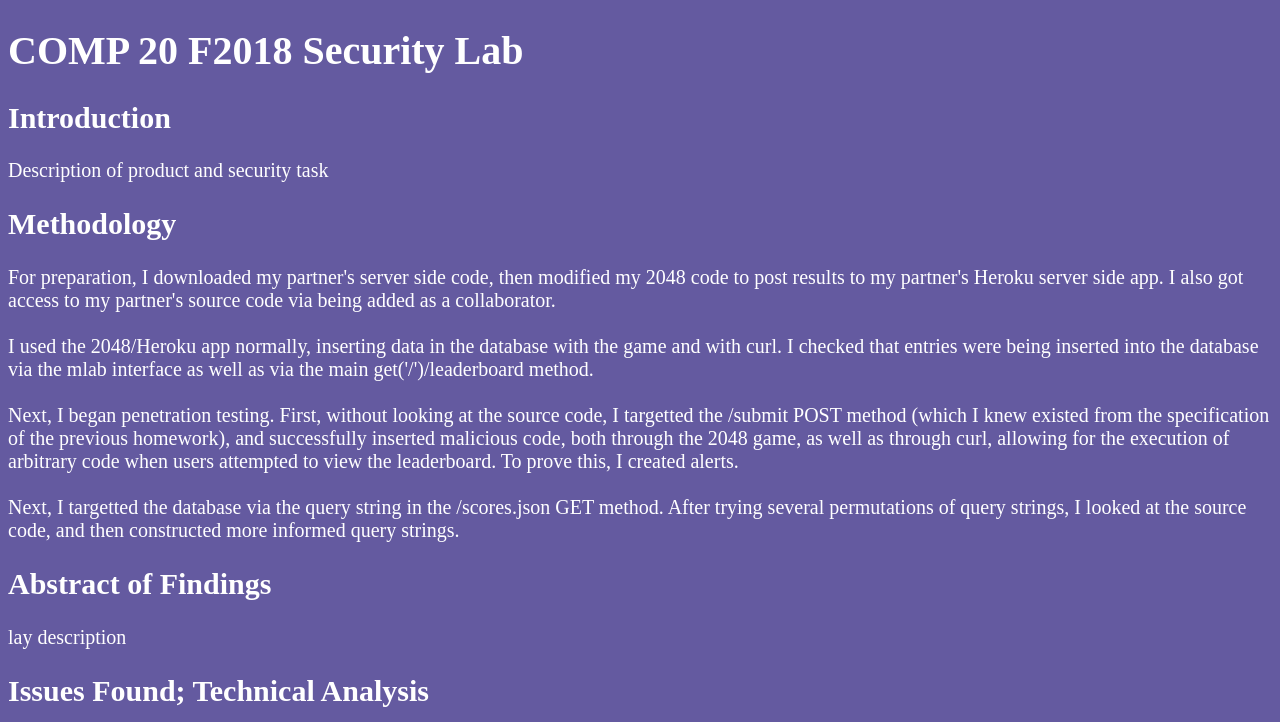
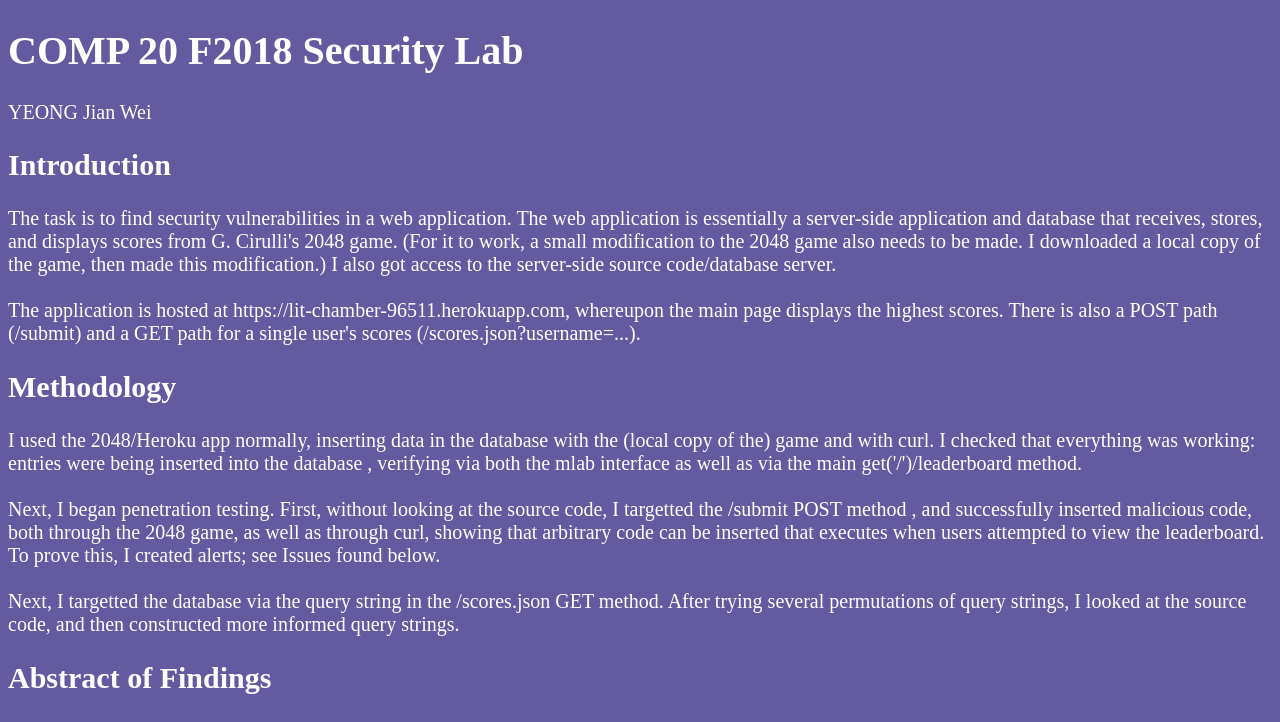
Before and after one commit to jw-yeong/comp20-jyeong, a plain HTML site: page security/index.html in a window 1280 px wide. Shown: the top 722 px of the page. Drawn offline with Linux system fonts and the light colour scheme; files that its build step writes are made by us from their sources.

Commit message:
just one more issue

```diff
--- a/security/index.html
+++ b/security/index.html
@@ -7,31 +7,38 @@
     </head>
 
     <body>
-
       <h1 id="title">COMP 20 F2018 Security Lab</h1>
-
+      <p> YEONG Jian Wei</p>
       <h2>Introduction</h2>
-          <p> Description of product and security task </p>
+        <p> The task is to find security vulnerabilities in a web application. The web application
+        is essentially a server-side application and database that receives, stores, and displays
+        scores from G. Cirulli's 2048 game. (For it to work, a small modification to the 2048 game also
+        needs to be made. I downloaded a local copy of the game, then made this modification.)
+        I also got access to the server-side source code/database server. <br>
+        <br>
+        The application is hosted at https://lit-chamber-96511.herokuapp.com, whereupon the main page
+        displays the highest scores. There is also a POST path (/submit) and a GET path for a single
+        user's scores (/scores.json?username=...).
+        </p>
 
       <h2>Methodology</h2>
-          <p>For preparation, I downloaded my partner's server side code, then modified my 2048 code to post
-          results to my partner's Heroku server side app. I also got access to
-          my partner's source code via being added as a collaborator.<br>
+        I used the 2048/Heroku app normally, inserting data in the database with the (local copy of the) game and with curl. I checked that everything was working: entries were being inserted into the database
+        , verifying via both the mlab interface as well as via the main get('/')/leaderboard method.<br>
         <br>
-          I used the 2048/Heroku app normally, inserting data in the database with the game and with
-          curl. I checked that entries were being inserted into the database via the mlab interface as
-          well as via the main get('/')/leaderboard method.<br>
+        Next, I began penetration testing. First, without looking at the source code, I targetted the /submit POST method , and successfully inserted malicious code, both through the 2048 game, as well as through curl, showing that arbitrary code can be inserted that executes when users attempted to view the leaderboard. To prove this, I created alerts; see Issues found below.<br>
         <br>
-          Next, I began penetration testing. First, without looking at the source code, I targetted the /submit POST method (which I knew existed from the specification of the previous homework), and successfully
-          inserted malicious code, both through the 2048 game, as well as through curl, allowing for
-          the execution of arbitrary code when users attempted to view the leaderboard. To prove this, I created alerts.<br>
-          <br>
-          Next, I targetted the database via the query string in the /scores.json GET method. After trying several permutations of query strings, I looked at the source code, and then constructed more
-          informed query strings.
+        Next, I targetted the database via the query string in the /scores.json GET method. After trying several permutations of query strings, I looked at the source code, and then constructed more          informed query strings.
         </p>
 
       <h2>Abstract of Findings</h2>
-                  <p>lay description</p>
+        Major security flaws were found in this web application. Some flaws allow attackers to inject
+        any code they want into the website, essentially giving them total control over the website
+        as displayed to users. Another flaw could cause a webpage to leak/view more information from the
+        database than intended, which would be disastrous if the data was confidential.<br>
+        <br>
+        All of these flaws were caused by attackers using legitimate methods to send data to the website,
+        but the application itself failed to properly check incoming data for malicious content.
+
       <h2>Issues Found; Technical Analysis</h2>
           <ul>
           <li> Issue: XSS via 2048 </li>
@@ -63,12 +70,12 @@
         by checking/sanitizing user input for potentially malicious content;
         the most heavy-handed, yet simple and effective sanitization being to simply remove
         all special characters from input before processing it.</p>
+
       <h2>References</h2>
-          <a href="https://blog.websecurify.com/2014/08/hacking-nodejs-and-mongodb.html">
-            WebSecurify - Hacking Nodejs and Mongodb</a><br>
+          <a href="https://github.com/gabrielecirulli/2048">
+            2048 game source code</a><br>
           <a href="https://blog.websecurify.com/2014/08/hacking-nodejs-and-mongodb.html">
             WebSecurify - Hacking Nodejs and Mongodb</a>
 
-
     </body>
 </html>
```
Lines whose indentation alone changed are shown as unchanged.
